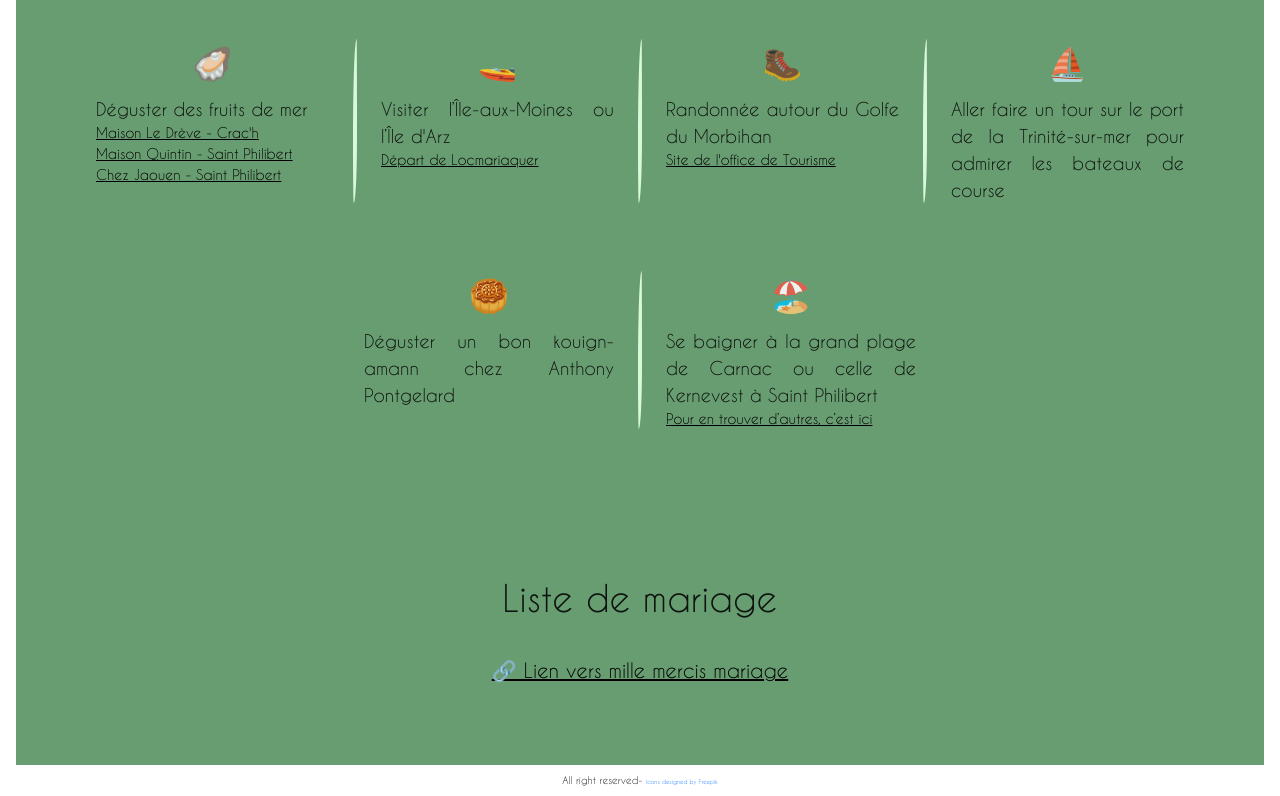
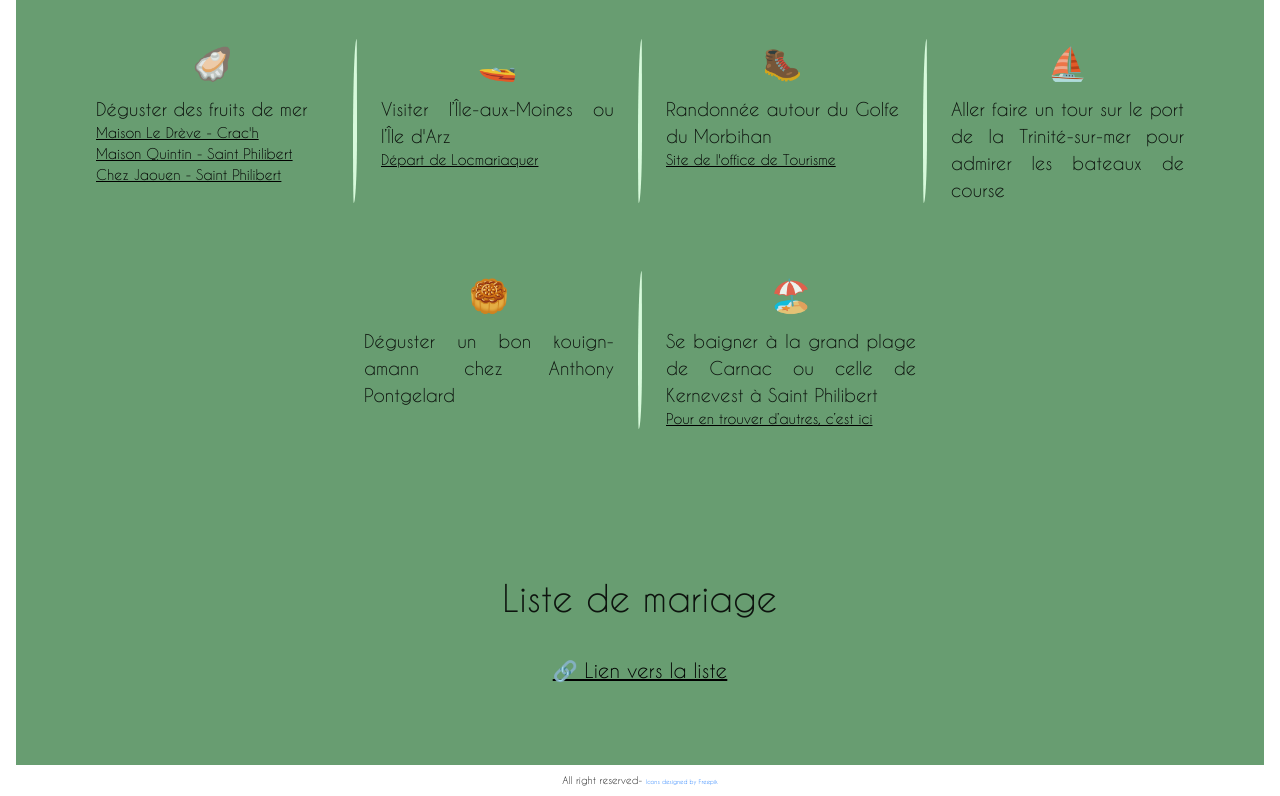
Before and after one commit to GregdTd/gregdtd.github.io, a React (Vite) app: page / in a window 1280 px wide. Shown: the part 3637-4433 px from the top of the page. Built offline with nearby package versions, Linux system fonts and the light colour scheme.

Commit message:
Update List.tsx

```diff
--- a/src/pages/List.tsx
+++ b/src/pages/List.tsx
@@ -7,7 +7,7 @@ export const List: React.FC = () => (
   <SectionWrapper id={Pages.LIST}>
     <Wrapper>
     <Link url="https://www.millemercismariage.com/gregetjulie/liste.html">
-        🔗 Lien vers mille mercis mariage
+        🔗 Lien vers la liste
       </Link>
     </Wrapper>
   </SectionWrapper>
```
